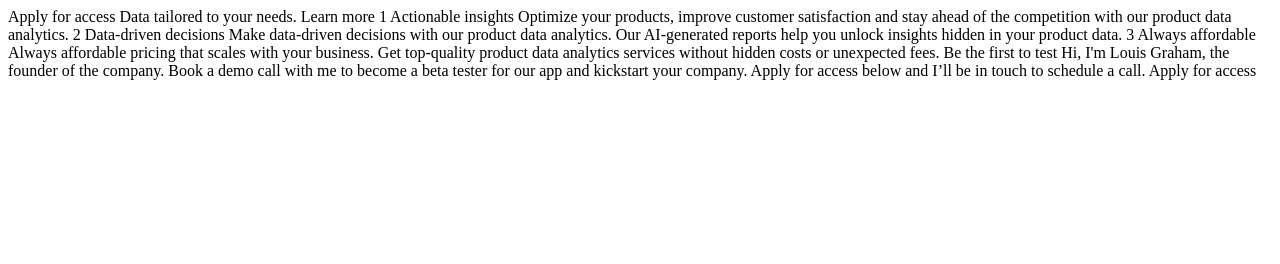
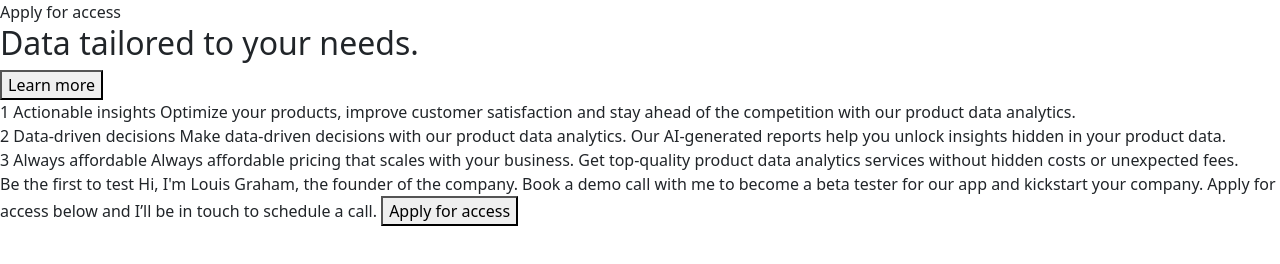
Before and after one commit to tho343/workit-landing-page, a plain HTML site: page index.html in a window 1280 px wide. Drawn offline with nearby package versions, Linux system fonts and the light colour scheme.

Commit message:
structure HTML

```diff
--- a/index.html
+++ b/index.html
@@ -1,49 +1,60 @@
 <!DOCTYPE html>
 <html lang="en">
-<head>
-  <meta charset="UTF-8">
-  <meta name="viewport" content="width=device-width, initial-scale=1.0">
+  <head>
+    <meta charset="UTF-8" />
+    <meta name="viewport" content="width=device-width, initial-scale=1.0" />
 
-  <link rel="icon" type="image/png" sizes="32x32" href="./assets/images/favicon-32x32.png">
+    <link
+      rel="icon"
+      type="image/png"
+      sizes="32x32"
+      href="./assets/images/favicon-32x32.png"
+    />
+    <link
+      href="https://cdn.jsdelivr.net/npm/bootstrap@5.3.3/dist/css/bootstrap.min.css"
+      rel="stylesheet"
+      integrity="sha384-QWTKZyjpPEjISv5WaRU9OFeRpok6YctnYmDr5pNlyT2bRjXh0JMhjY6hW+ALEwIH"
+      crossorigin="anonymous"
+    />
+    <link src="./assets/css/styles.css" rel="stylesheet" />
 
-  <title>Frontend Mentor | Workit landing page</title>
-</head>
-<body>
-
-  Apply for access
-
-  Data tailored to your needs.
-
-  Learn more
-
-  1
-
-  Actionable insights
-
-  Optimize your products, improve customer satisfaction and stay ahead of the competition
-  with our product data analytics.
-
-  2
-
-  Data-driven decisions
-
-  Make data-driven decisions with our product data analytics. Our AI-generated reports help
-  you unlock insights hidden in your product data.
-
-  3
-
-  Always affordable
-
-  Always affordable pricing that scales with your business. Get top-quality product data
-  analytics services without hidden costs or unexpected fees.
-
-  Be the first to test
-
-  Hi, I'm Louis Graham, the founder of the company. Book a demo call with me to become a
-  beta tester for our app and kickstart your company. Apply for access below and I’ll be
-  in touch to schedule a call.
-
-  Apply for access
-
-</body>
+    <title>Frontend Mentor | Workit landing page</title>
+  </head>
+  <body>
+    <nav>
+      <div class="logo"></div>
+      <div class="cfa">Apply for access</div>
+    </nav>
+    <div class="content">
+      <div class="hero">
+        <h2>Data tailored to your needs.</h2>
+        <button>Learn more</button>
+      </div>
+      <div class="properties">
+        <div class="prop">
+          1 Actionable insights Optimize your products, improve customer
+          satisfaction and stay ahead of the competition with our product data
+          analytics.
+        </div>
+        <div class="prop">
+          2 Data-driven decisions Make data-driven decisions with our product
+          data analytics. Our AI-generated reports help you unlock insights
+          hidden in your product data.
+        </div>
+        <div class="prop">
+          3 Always affordable Always affordable pricing that scales with your
+          business. Get top-quality product data analytics services without
+          hidden costs or unexpected fees.
+        </div>
+      </div>
+      <div class="call-for-action">
+        Be the first to test Hi, I'm Louis Graham, the founder of the company.
+        Book a demo call with me to become a beta tester for our app and
+        kickstart your company. Apply for access below and I’ll be in touch to
+        schedule a call.
+        <button>Apply for access</button>
+      </div>
+      <footer></footer>
+    </div>
+  </body>
 </html>
```
Also changed, not shown: assets/css/styles.css (added).
